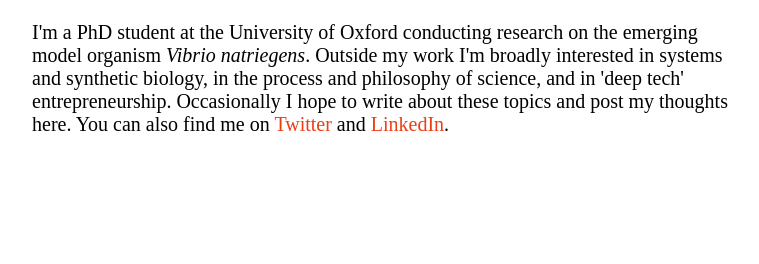
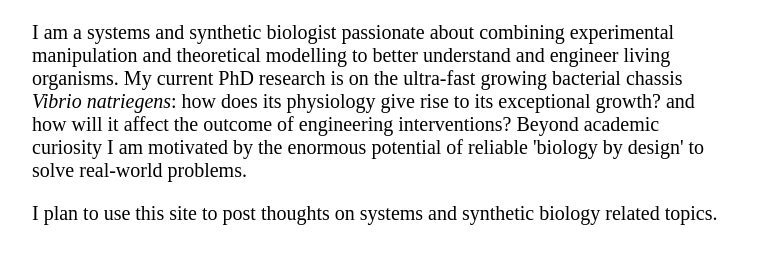
Before and after one commit to RRohani/RRohani.github.io, a plain HTML site: page index.html in a window 1280 px wide. Shown: the part 82-346 px from the top of the page, without its empty margins (258-1017 px from the left). Drawn offline with Linux system fonts and the light colour scheme; a web font is replaced by a local one.

Commit message:
Update index.html

```diff
--- a/index.html
+++ b/index.html
@@ -7,4 +7,6 @@
   Reza Rohani
 </h1>
 
-<p>I'm a PhD student at the University of Oxford conducting research on the emerging model organism <i>Vibrio natriegens</i>. Outside my work I'm broadly interested in systems and synthetic biology, in the process and philosophy of science, and in 'deep tech' entrepreneurship. Occasionally I hope to write about these topics and post my thoughts here. You can also find me on <a href="https://twitter.com/RezaRohani_">Twitter</a> and <a href="https://www.linkedin.com/in/reza-rohani/">LinkedIn</a>.</p>
+<p>I am a systems and synthetic biologist passionate about combining experimental manipulation and theoretical modelling to better understand and engineer living organisms. My current PhD research is on the ultra-fast growing bacterial chassis <i>Vibrio natriegens</i>: how does its physiology give rise to its exceptional growth? and how will it affect the outcome of engineering interventions? Beyond academic curiosity I am motivated by the enormous potential of reliable 'biology by design' to solve real-world problems.</p>
+
+<p>I plan to use this site to post thoughts on systems and synthetic biology related topics.</p>
```
